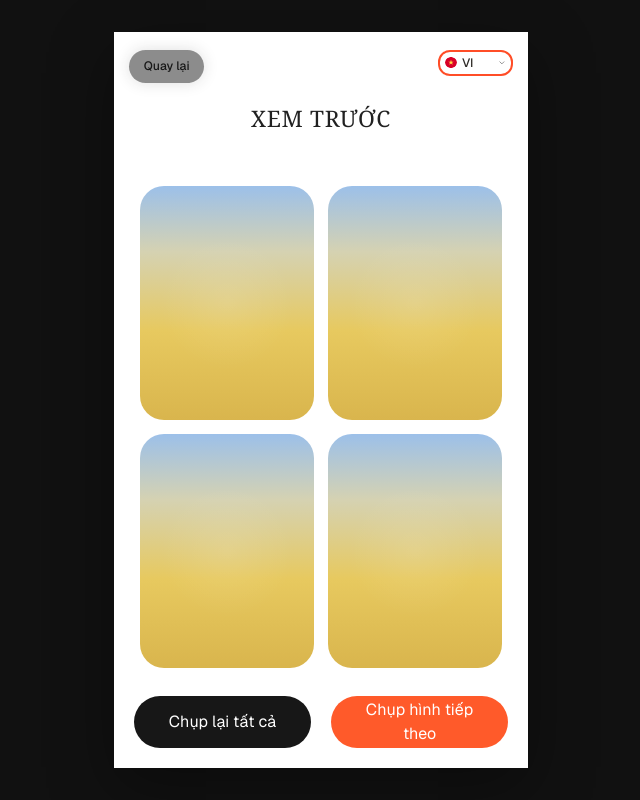
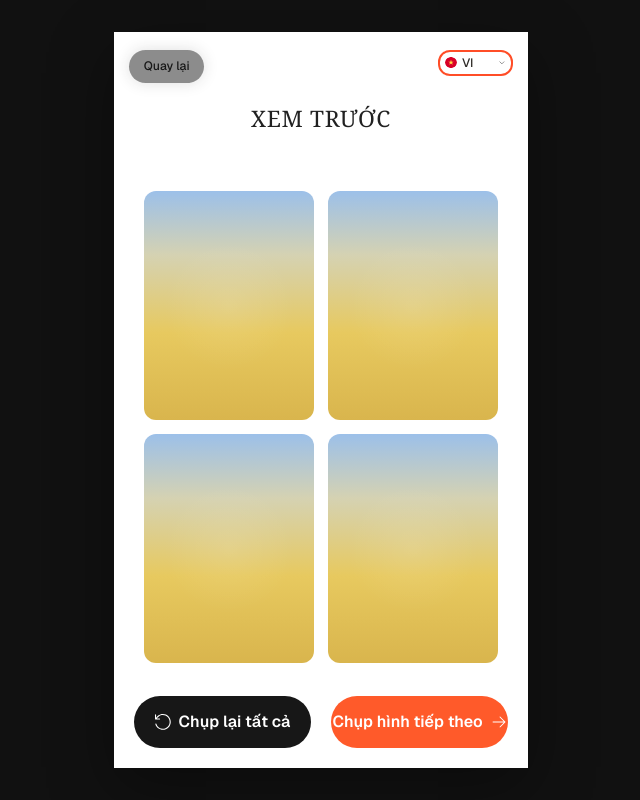
Before and after one commit to lahieuphong/btmt-photobooth, a Next.js app: page /preview in a window 1280 px wide. Shown: the whole page, without its empty margins (319-959 px from the left). Built offline with nearby package versions, Linux system fonts and the light colour scheme.

Commit message:
feat(ui): add icon-ready dual action bar and update preview actions
- extend PhotoboothDualActionBar with optional left/right button icons

- wire preview action buttons to new arrow icon assets

- adjust preview frame proportions and card corner radius

```diff
--- a/app/(photobooth)/preview/page.tsx
+++ b/app/(photobooth)/preview/page.tsx
@@ -27,7 +27,7 @@ function PreviewPhotoCard({
   return (
     <div
       className={[
-        'overflow-hidden rounded-[18px] sm:rounded-[22px] md:rounded-[24px]',
+        'overflow-hidden rounded-[12px]',
         'bg-[linear-gradient(180deg,#9CC0E9_0%,#D5D2B2_28%,#E7C95F_62%,#D9B54D_100%)]',
         className,
       ].join(' ')}
@@ -42,16 +42,23 @@ function PreviewLayoutBlock({
 }: {
   mode: PhotoboothLayoutPreviewMode
 }) {
-  const frameClassName =
-    'mx-auto h-full w-auto max-w-full aspect-[368/489]'
+  const frameClassName = 'mx-auto h-full w-auto max-w-full aspect-[900/1196]'
+
+  const frameContentClassName = 'flex h-full w-full items-center justify-center'
+
+  const frameInnerClassName = 'w-[97.7778%] max-w-full'
 
   if (mode === 'vertical-4') {
     return (
       <div className={frameClassName}>
-        <div className="mx-auto grid h-full w-[48%] grid-cols-1 grid-rows-4 gap-[14px]">
+        <div className={frameContentClassName}>
+          <div className={frameInnerClassName}>
+            <div className="mx-auto grid w-[48%] grid-cols-1 gap-[14px]">
               {Array.from({ length: 4 }).map((_, index) => (
-            <PreviewPhotoCard key={index} className="h-full" />
+                <PreviewPhotoCard key={index} className="aspect-[430/260]" />
               ))}
+            </div>
+          </div>
         </div>
       </div>
     )
@@ -60,10 +67,14 @@ function PreviewLayoutBlock({
   if (mode === 'grid-6') {
     return (
       <div className={frameClassName}>
-        <div className="grid h-full grid-cols-2 grid-rows-3 gap-[14px]">
+        <div className={frameContentClassName}>
+          <div className={frameInnerClassName}>
+            <div className="grid grid-cols-2 gap-[14px]">
               {Array.from({ length: 6 }).map((_, index) => (
-            <PreviewPhotoCard key={index} className="h-full" />
+                <PreviewPhotoCard key={index} className="aspect-[430/372]" />
               ))}
+            </div>
+          </div>
         </div>
       </div>
     )
@@ -71,10 +82,14 @@ function PreviewLayoutBlock({
 
   return (
     <div className={frameClassName}>
-      <div className="grid h-full grid-cols-2 grid-rows-2 gap-[14px]">
+      <div className={frameContentClassName}>
+        <div className={frameInnerClassName}>
+          <div className="grid grid-cols-2 gap-[14px]">
             {Array.from({ length: 4 }).map((_, index) => (
-          <PreviewPhotoCard key={index} className="h-full" />
+              <PreviewPhotoCard key={index} className="aspect-[430/578]" />
             ))}
+          </div>
+        </div>
       </div>
     </div>
   )
@@ -153,6 +168,8 @@ export default function PreviewPage() {
                 primaryLabel={primaryActionLabel}
                 onSecondaryClick={handleRetakeAll}
                 onPrimaryClick={handleConfirmPreview}
+                secondaryIconSrc="/images/photobooth/preview/arrow-rotate-left.svg"
+                primaryIconSrc="/images/photobooth/preview/arrow-right.svg"
               />
             </div>
           </div>
--- a/src/features/photobooth/components/PhotoboothDualActionBar.tsx
+++ b/src/features/photobooth/components/PhotoboothDualActionBar.tsx
@@ -1,3 +1,4 @@
+import Image from 'next/image'
 import PrimaryButton from '@/src/features/photobooth/components/PrimaryButton'
 
 type PhotoboothDualActionBarProps = {
@@ -6,6 +7,8 @@ type PhotoboothDualActionBarProps = {
   onSecondaryClick?: () => void
   onPrimaryClick?: () => void
   className?: string
+  secondaryIconSrc?: string
+  primaryIconSrc?: string
 }
 
 export default function PhotoboothDualActionBar({
@@ -14,6 +17,8 @@ export default function PhotoboothDualActionBar({
   onSecondaryClick,
   onPrimaryClick,
   className = '',
+  secondaryIconSrc,
+  primaryIconSrc,
 }: PhotoboothDualActionBarProps) {
   return (
     <div
@@ -27,17 +32,45 @@ export default function PhotoboothDualActionBar({
           variant="secondary"
           fullWidth
           onClick={onSecondaryClick}
-          className="h-[48px] sm:h-[52px] text-[14px] sm:text-[15px]"
+          className="h-[48px] sm:h-[52px] px-6 sm:px-7 text-[11px] sm:text-[14px]"
         >
-          {secondaryLabel}
+          <span className="inline-flex items-center justify-center gap-2 whitespace-nowrap leading-none font-semibold text-white">
+            {secondaryIconSrc ? (
+              <Image
+                src={secondaryIconSrc}
+                alt=""
+                aria-hidden="true"
+                width={16}
+                height={16}
+                className="h-4 w-4 shrink-0"
+              />
+            ) : null}
+            <span className="whitespace-nowrap font-semibold text-white">
+              {secondaryLabel}
+            </span>
+          </span>
         </PrimaryButton>
 
         <PrimaryButton
           fullWidth
           onClick={onPrimaryClick}
-          className="h-[48px] sm:h-[52px] text-[14px] sm:text-[15px]"
+          className="h-[48px] sm:h-[52px] px-6 sm:px-7 text-[11px] sm:text-[14px]"
         >
-          {primaryLabel}
+          <span className="inline-flex items-center justify-center gap-2 whitespace-nowrap leading-none font-semibold text-white">
+            <span className="whitespace-nowrap font-semibold text-white">
+              {primaryLabel}
+            </span>
+            {primaryIconSrc ? (
+              <Image
+                src={primaryIconSrc}
+                alt=""
+                aria-hidden="true"
+                width={16}
+                height={16}
+                className="h-4 w-4 shrink-0"
+              />
+            ) : null}
+          </span>
         </PrimaryButton>
       </div>
     </div>
```
Also changed, not shown: public/images/photobooth/preview/arrow-right.svg (added), public/images/photobooth/preview/arrow-rotate-left.svg (added). Lines whose indentation alone changed are shown as unchanged.
